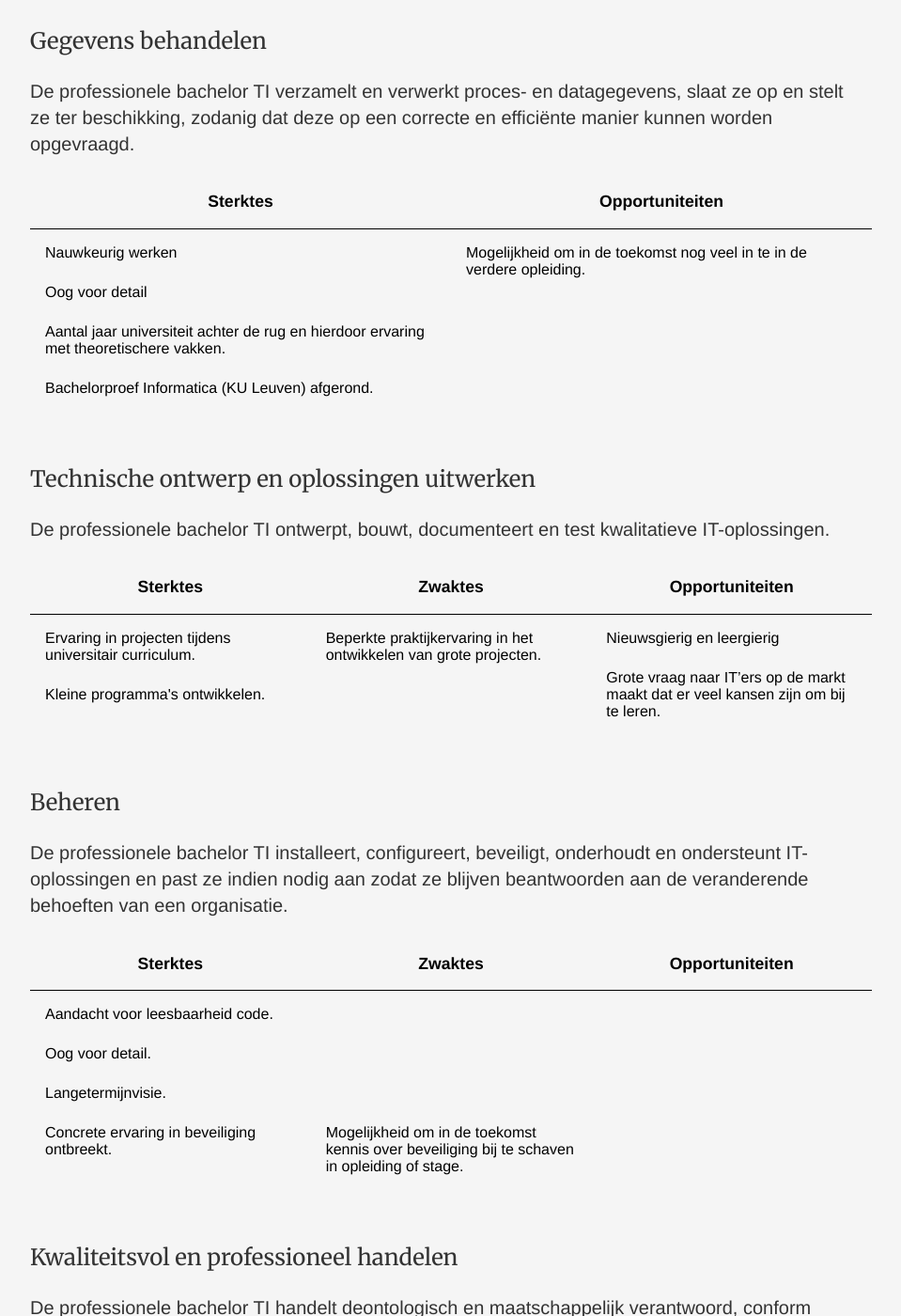
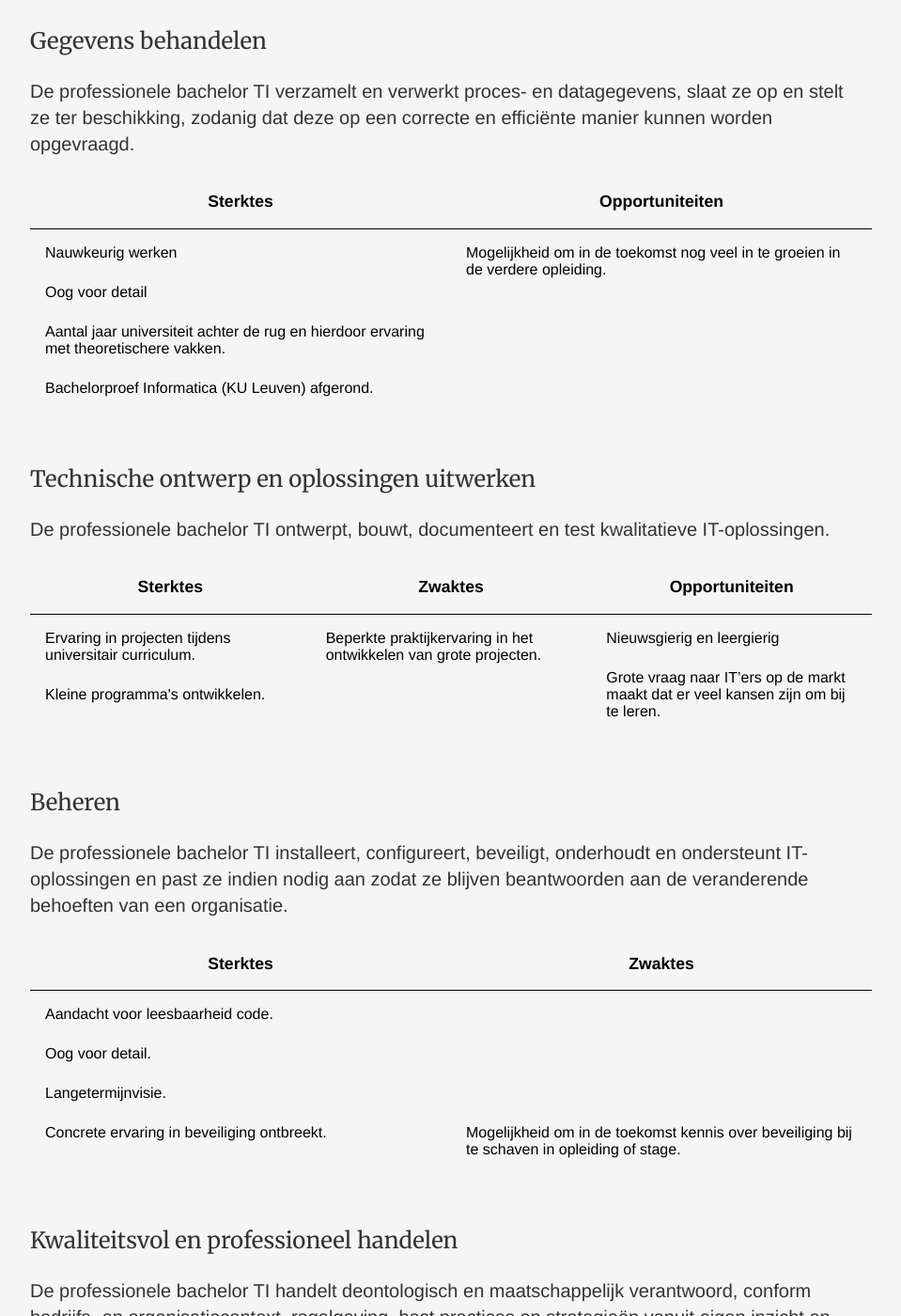
Before and after one commit to Jornax/Jornax.github.io, a Jekyll site: the page built from competences/index.html, in a window 1280 px wide and 1400 px high, scrolled down 834 px. Shown: the whole window at 94% size, without its empty margins (160-1119 px from the left). Built offline with Jekyll 4.4.1, drawn with Linux system fonts in a browser that asks for light colours.

Commit message:
Update index.html

```diff
--- a/competences/index.html
+++ b/competences/index.html
@@ -83,7 +83,7 @@ title: Competenties & vaardigheden
                             </td>
                             <td>
                                 <ul>
-                                    <li>Mogelijkheid om in de toekomst nog veel in te in de verdere opleiding.</li>
+                                    <li>Mogelijkheid om in de toekomst nog veel in te groeien in de verdere opleiding.</li>
                                 </ul>
                             </td>
                         </tr>
@@ -156,7 +156,6 @@ title: Competenties & vaardigheden
                         <tr>
                             <th>Sterktes</th>
  		<th>Zwaktes</th>
-                            <th>Opportuniteiten</th>
                         </tr>
                     </thead>
                     <tbody>
@@ -174,6 +173,7 @@ title: Competenties & vaardigheden
                             <td>
                                 <ul>
 		<li>Concrete ervaring in beveiliging ontbreekt.</li>
+				    </ul>
                             <td>
                                 <ul>
                                     <li>Mogelijkheid om in de toekomst kennis over beveiliging bij te schaven in opleiding of stage.</li>
```
